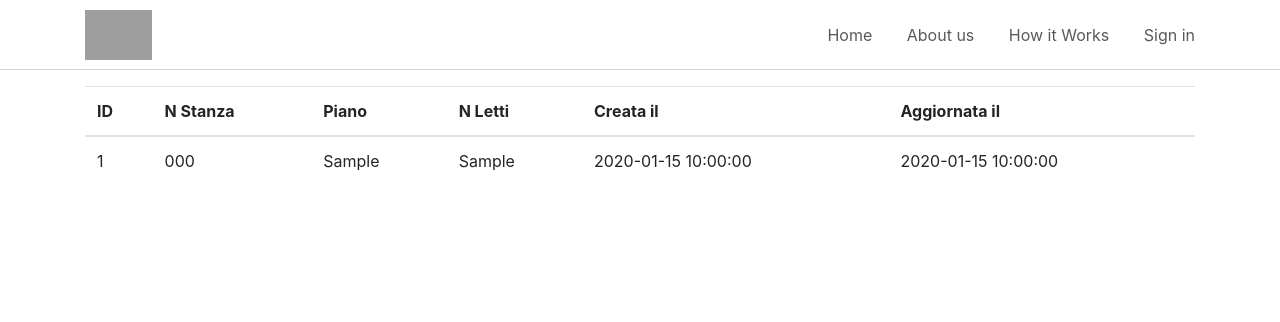
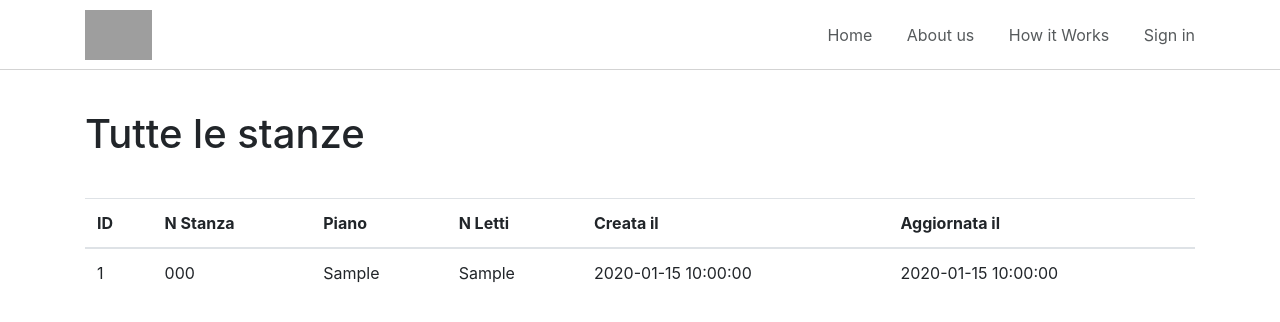
Before and after one commit to amedeopro/php-boolcrud, a PHP site: page / in a window 1280 px wide. Shown: the top 322 px of the page. Run offline with PHP 8.4, Linux system fonts and the light colour scheme; tables that the repository leaves empty or names only in its code hold one stand-in row (values such as "Sample post"); grey boxes are pictures that could not be loaded.

Commit message:
common scss

```diff
--- a/index.php
+++ b/index.php
@@ -5,6 +5,9 @@
 
 
   <div class="container">
+    <div class="cols-12">
+      <h1>Tutte le stanze</h1>
+    </div>
     <table class="table">
         <thead>
           <tr>
--- a/sass/app.scss
+++ b/sass/app.scss
@@ -1,2 +1,3 @@
 @import "node_modules/bootstrap/scss/bootstrap";
+@import "common";
 @import "partials/_navbar";
--- /dev/null
+++ b/sass/common.scss
@@ -0,0 +1,3 @@
+h1{
+  margin: 40px 0;
+}
--- a/sass/partials/_navbar.scss
+++ b/sass/partials/_navbar.scss
@@ -17,6 +17,7 @@
       list-style: none;
       text-align: right;
       line-height: 70px;
+      margin-bottom: 0;
       li{
         display: inline-block;
         margin-left: 30px;
```
Also changed, not shown: css/app.css.
